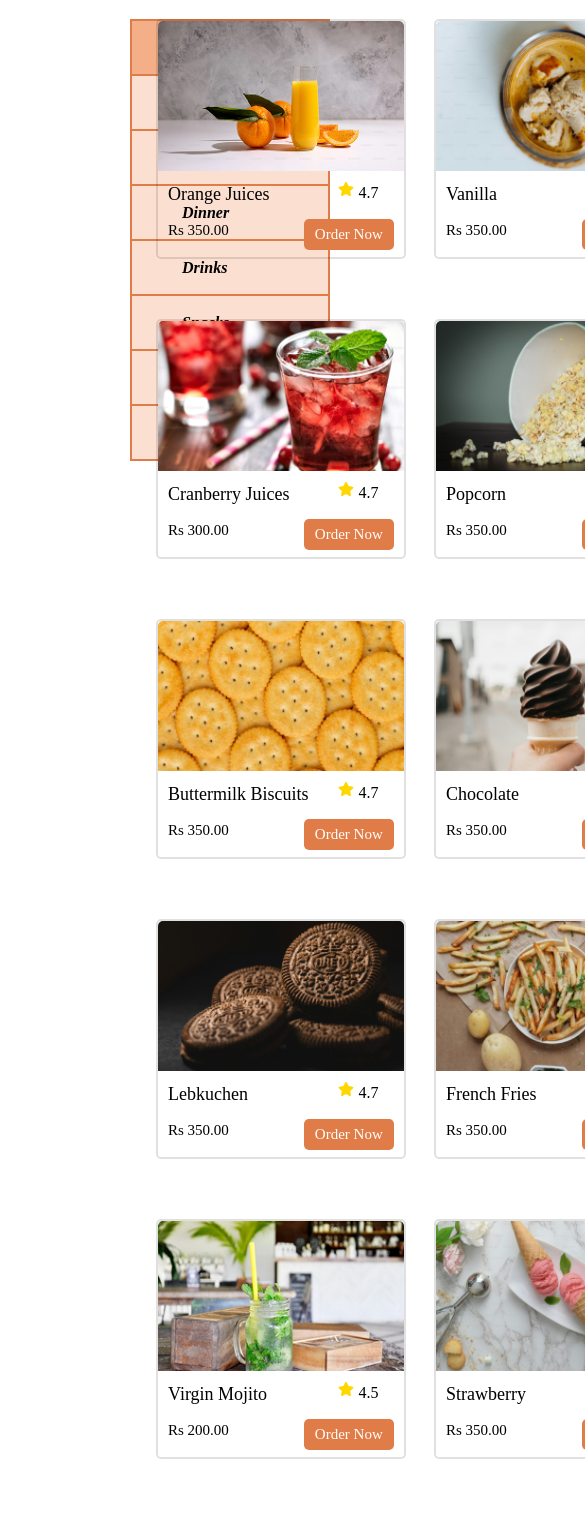
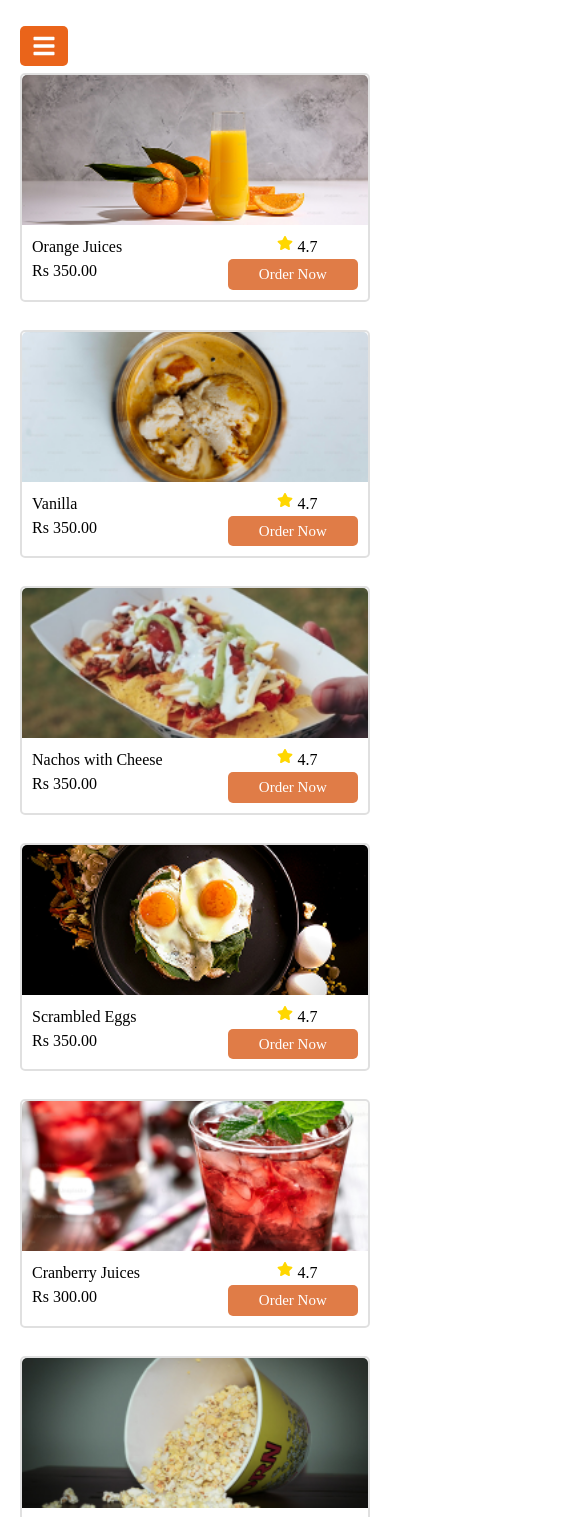
Before and after one commit to puvanakopis/Yummi, a React (Vite) app in the folder frontend/: page /Menu in a window 390 px wide. Shown: the part 160-1677 px from the top of the page, 585 px wide, since content can reach past the window. Built offline with nearby package versions, Linux system fonts and the light colour scheme; a web font is replaced by a local one.

Commit message:
add responsive menu page

```diff
--- a/frontend/src/components/Menu/MenuItems.css
+++ b/frontend/src/components/Menu/MenuItems.css
@@ -2,67 +2,128 @@
     font-family: "Poltawski Nowy", serif;
     font-weight: 400;
     font-style: normal;
-    margin: 0px 130px 100px 130px;
-    flex-direction: row;
+    margin: 0 auto;
+    max-width: 1300px;
+    padding: 0 20px;
     display: flex;
-    align-items: start !important;
-    justify-content: start !important;
+    flex-direction: column;
+    align-items: center;
 }
 
 
+/* --------------- Sidebar Toggle Button --------------- */
+.Sidebar {
+    padding: 2% 0;
+    width: 100%;
+    display: flex;
+    justify-content: start !important;
+    align-items: start !important;
+}
 
-/* ----------------- Sidebar Menu ----------------- */
-.table{
-    height: 100vh;
+.menu-toggle {
+    background: #ea641a;
+    display: flex;
+    border: none;
+    color: white;
+    padding: 8px 12px;
+    border-radius: 5px;
+    cursor: pointer;
+}
+
+/* --------------- Overlay --------------- */
+.overlay {
+    position: fixed;
+    top: 0;
+    left: 0;
+    width: 100%;
+    height: 100%;
+    background: rgba(0, 0, 0, 0.4);
+    z-index: 1000;
+}
+
+
+/*  --------------- Sidebar --------------- */
+.Menu {
+    position: fixed;
+    top: 0;
+    left: -260px;
+    width: 250px;
+    height: 100%;
+    background-color: #ffebe1;
+    box-shadow: 2px 0 8px rgba(0, 0, 0, 0.2);
+    transition: left 0.3s ease-in-out;
+    z-index: 1100;
+    overflow-y: auto;
+    padding-bottom: 50px;
+}
+
+.Menu.open {
+    left: 0;
+}
+
+.sidebar-header {
+    display: flex;
+    justify-content: space-between;
+    align-items: center;
+    padding: 16px 20px;
+    background: #ea641a;
+    color: #fff;
+    font-weight: bold;
+    font-size: 18px;
+    position: sticky;
+    top: 0;
+}
+
+.close-btn {
+    background: none;
+    border: none;
+    color: #fff;
+    cursor: pointer;
+}
+
+.table {
+    margin-top: 0;
+    width: 100%;
 }
 
 table {
-    background-color: rgba(234, 100, 26, 0.2) !important;
-    width: 200px !important;
-}
-
-.table table,
-th,
-td {
-    border: 2px solid #e07c47;
     width: 100%;
+    border-collapse: collapse;
 }
 
 .table td {
-    font-weight: bold;
-    font-style: italic;
-    padding-left: 50px;
-    height: 55px;
-    transition: all .3s;
+    padding: 15px 20px;
     cursor: pointer;
+    transition: all 0.3s ease;
 }
 
 .table td:hover {
     background-color: #ea641a66;
 }
 
+.table td.bg-active {
+    background-color: #ea641a66;
+    color: #000;
+}
 
 
-/* ----------------- All items ----------------- */
 
-/* items */
-.all-items{
+/* --------------- Items --------------- */
+.all-items {
+    width: 100%;
     display: flex;
     flex-direction: column;
 }
+
 .items {
     display: grid;
     grid-template-columns: repeat(4, 1fr);
-    column-gap: 28px;
-    row-gap: 60px;
-    font-weight: 300;
+    gap: 28px 28px;
 }
 
 .itemsList {
-    height: 240px;
-    width: 250px;
+    border: rgba(0, 0, 0, 0.123) 2px solid;
     border-radius: 5px;
-    border: rgba(0, 0, 0, 0.123) 2px solid;
     transition: all 0.2s ease-in-out;
 }
 
@@ -71,24 +132,14 @@ td {
 }
 
 .itemsList img {
-    width: 250px;
+    width: 100%;
     height: 150px;
     border-radius: 5px 5px 0 0;
+    object-fit: cover;
 }
 
 .itemsDesc {
     padding: 10px;
-    height: 100px;
-}
-
-.itemsDesc .name {
-    font-size: 18px;
-    font-weight: 500;
-}
-
-.itemsDesc .price {
-    font-size: 15px;
-    font-weight: 300;
 }
 
 .itemsDesc .order {
@@ -98,58 +149,91 @@ td {
     padding: 4px 2px;
     border-radius: 5px;
     cursor: pointer;
-    height: fit-content;
 }
 
 .itemsDesc .order:hover {
-    color: #000000;
+    color: #000;
+}
+
+
+/* --------------- Pagination --------------- */
+.pagination {
+    display: flex;
+    justify-content: center;
+    align-items: center;
+    margin: 40px 0;
+    flex-wrap: wrap;
+}
+
+.pagination button {
+    padding: 8px 16px;
+    min-width: 50px;
+    border-top: 2px solid #EA641A;
+    border-bottom: 2px solid #EA641A;
+    border-left: 1px solid #EA641A;
+    border-right: 1px solid #EA641A;
+    background-color: #f8a375;
+    color: #000;
+    font-weight: bold;
+    cursor: pointer;
+    transition: all 0.3s ease;
+}
+
+.pagination button:hover {
+    background-color: #ea641a;
+    color: #fff;
+}
+
+.pagination .currentPage {
+    background-color: #EA641A !important;
+    color: white;
+    border: 2px solid #EA641A;
+}
+
+.pagination .pre,
+.pagination .next {
+    background-color: #ffffff;
+    color: #EA641A;
+    font-weight: bold;
+}
+
+.pagination .next {
+    border-right: 2px solid #EA641A;
+    border-top-right-radius: 5px;
+    border-bottom-right-radius: 5px;
+}
+
+.pagination .pre {
+    border-left: 2px solid #EA641A;
+    border-top-left-radius: 5px;
+    border-bottom-left-radius: 5px;
+}
+
+.pagination .pre:hover,
+.pagination .next:hover {
+    background-color: #EA641A;
+    color: #fff;
 }
 
 
 
-
-/* Page Number */
-
-.pagination {
-    display: flex;
-    justify-content: center;
-    margin: 60px 0 ;
+/* --------------- Responsive --------------- */
+@media (max-width: 1024px) {
+    .items {
+        grid-template-columns: repeat(2, 1fr);
+    }
 }
 
-.pagination button {
-    border-top: 2px solid #EA641A;
-    border-bottom: 2px solid #EA641A;
-    border-left: none;
-    border-right: none;
-    padding: 10px 15px;
-    width: 60px;
-    cursor: pointer;
-    display: flex;
-    justify-content: center;
-    align-items: center;
+@media (max-width: 768px) {
+    .pagination button {
+        padding: 6px 12px;
+        min-width: 40px;
+        font-size: 14px;
+    }
 }
 
-.pageNumber{
-    background-color: #f8a375;
-    border-left: 1px solid #EA641A !important;
-    border-right: 1px solid #EA641A !important;
+@media (max-width: 480px) {
+    .items {
+        grid-template-columns: 1fr;
+    }
 }
-
-.pagination .pre {
-    border-left: 2px solid #EA641A;
-    border-right: 1px solid #EA641A;
-}
-
-.pagination .next {
-    border-right: 2px solid #EA641A;
-    border-left: 1px solid #EA641A;
-}
-
-.pagination .pre,
-.pagination .next {
-    background-color: #fe935966;
-}
-
-.currentPage{
-    background-color: #EA641A   !important;
-}
--- a/frontend/src/components/Menu/MenuItems.jsx
+++ b/frontend/src/components/Menu/MenuItems.jsx
@@ -1,12 +1,11 @@
 import { useContext, useRef, useState } from 'react';
-import './MenuItems.css'
-import { mainMenu } from '../../assets/assets'
-import { FaStar } from 'react-icons/fa'
+import './MenuItems.css';
+import { mainMenu } from '../../assets/assets';
+import { FaStar, FaBars, FaTimes } from 'react-icons/fa';
 import { useNavigate } from 'react-router-dom';
-import {MyContext} from '../../Context/MyContext.jsx'
+import { MyContext } from '../../Context/MyContext.jsx';
 
 const MenuItems = () => {
-    //Add the all category
     const categories = [
         "AllCategories",
         "Breakfast",
@@ -18,55 +17,61 @@ const MenuItems = () => {
         "Biscuits",
     ];
 
-    //For set the selected category
-    const [category, setCategory] = useState('AllCategories')
+    const [category, setCategory] = useState('AllCategories');
+    const filteredItem = mainMenu.filter((item) =>
+        category === 'AllCategories' || item.ItemCategory === category
+    );
 
+    const itemsPerPage = 20;
+    const [currentPage, setCurrentPage] = useState(1);
+    const totalPages = Math.ceil(filteredItem.length / itemsPerPage);
 
-    // Filter the items using category
-    const filteredItem = mainMenu.filter((item) =>
-        category === 'AllCategories' || item.ItemCategory === category)
-
-
-    //Adding Page number
-    const itemsPerPage = 20
-    const [currentPage, setCurrentPage] = useState(1)
-    const totalPages = Math.ceil(filteredItem.length / itemsPerPage)
-
-
-    //Create pages
-    const menuRef = useRef(null)
+    const menuRef = useRef(null);
     const handlePageChange = (newPage) => {
         if (newPage > 0 && newPage <= totalPages) {
-            setCurrentPage(newPage)
+            setCurrentPage(newPage);
             window.scrollTo({ top: 0, left: 0, behavior: 'smooth' });
         }
-    }
+    };
 
-
-    //Slice the items for eath pages
     const startIndex = (currentPage - 1) * itemsPerPage;
     const endIndex = startIndex + itemsPerPage;
     const currentItems = filteredItem.slice(startIndex, endIndex);
 
-
-    // Navigate
-    const navigate = useNavigate()
-
-
-    //Sent the item to MyContext to show
+    const navigate = useNavigate();
     const { showItem } = useContext(MyContext);
     const navigateToItemDetails = (item) => {
         window.scrollTo({ top: 0, behavior: "smooth" });
         navigate('/ItemDetails');
-        showItem(item)
-      };
+        showItem(item);
+    };
+
+    // Sidebar toggle for all screens
+    const [sidebarOpen, setSidebarOpen] = useState(false);
+
+    return (
+        <div className='CategoryMenu'>
+
+            {/* --------------- Sidebar Toggle Button --------------- */}
+            <div className='Sidebar'>
+                <button onClick={() => setSidebarOpen(!sidebarOpen)} className="menu-toggle">
+                    <FaBars size={24} />
+                </button>
+            </div>
 
 
-    return (
-        <div className='CategoryMenu flex'>
+            {/* --------------- Overlay --------------- */}
+            {sidebarOpen && <div className="overlay" onClick={() => setSidebarOpen(false)}></div>}
 
-            {/* ----------------- Sidebar Menu ----------------- */}
-            <div className="Menu w-1/5">
+
+            {/* --------------- Sidebar --------------- */}
+            <div className={`Menu ${sidebarOpen ? "open" : ""}`}>
+                <div className="sidebar-header">
+                    <h2>Categories</h2>
+                    <button onClick={() => setSidebarOpen(false)} className="close-btn">
+                        <FaTimes size={20} />
+                    </button>
+                </div>
                 <div className="table">
                     <table>
                         <tbody>
@@ -74,6 +79,7 @@ const MenuItems = () => {
                                 <tr key={index} onClick={() => {
                                     setCategory(categoryName);
                                     setCurrentPage(1);
+                                    setSidebarOpen(false);
                                 }}>
                                     <td className={`p-2 ${category === categoryName ? 'bg-[#ea641a66]' : 'bg-transparent'}`}>
                                         {categoryName}
@@ -86,12 +92,9 @@ const MenuItems = () => {
             </div>
 
 
-
-            {/* ----------------- All items ----------------- */}
-
-            {/* items */}
-            <div className="all-items w-4/5">
-                <div ref={menuRef} className='items '>
+            {/* --------------- Items --------------- */}
+            <div className="all-items">
+                <div ref={menuRef} className='items'>
                     {currentItems.map((item) => (
                         <div key={item.id} className="itemsList">
                             <img src={item.Img} alt={item.Name} />
@@ -115,28 +118,19 @@ const MenuItems = () => {
                 </div>
 
 
-                {/* Page Number */}
+                {/* --------------- Pagination --------------- */}
                 <div className="pagination">
-                    <button className='pre' onClick={() => handlePageChange(currentPage - 1)}>
-                        Pre
-                    </button >
-
-
+                    <button className='pre' onClick={() => handlePageChange(currentPage - 1)}>Pre</button>
                     {[...Array(totalPages)].map((_, index) =>
-                        <button key={index} onClick={() => handlePageChange(index + 1)} className={`pageNumber ${currentPage === index + 1 ? "currentPage" : ""}`}
-                        >
+                        <button key={index} onClick={() => handlePageChange(index + 1)} className={`pageNumber ${currentPage === index + 1 ? "currentPage" : ""}`}>
                             {index + 1}
-                        </button>)
-
-                    }
-
-                    <button onClick={() => handlePageChange(currentPage + 1)} className='next'>
-                        Next
-                    </button>
+                        </button>
+                    )}
+                    <button onClick={() => handlePageChange(currentPage + 1)} className='next'>Next</button>
                 </div>
             </div>
         </div>
-    )
-}
+    );
+};
 
 export default MenuItems;
```
Also changed, not shown: frontend/src/pages/About.css (line endings or trailing spaces).
